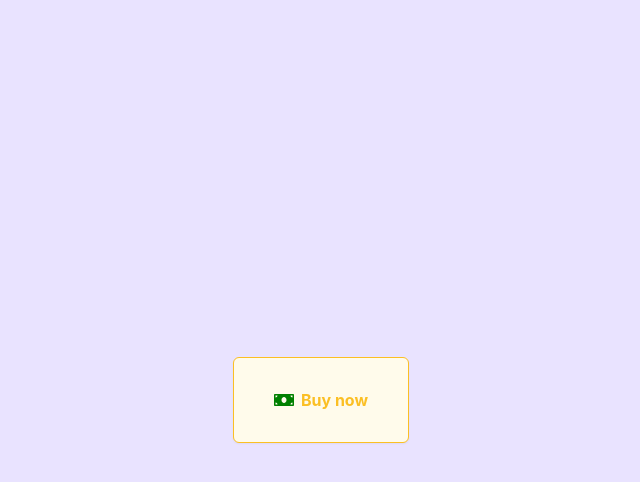
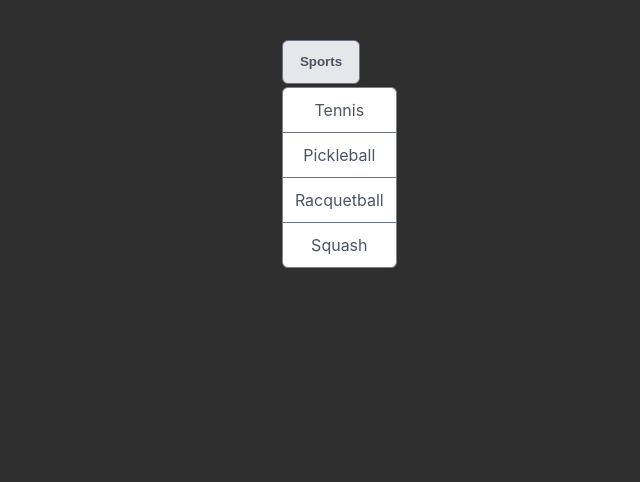
Before and after one commit to Zahooruddin-dev/COMPONENT_REACT_PRACTICE, a React (Vite) app in the folder main/: page / in a window 1280 px wide. Shown: the top 482 px of the page, without its empty margins (319-959 px from the left). Built offline with nearby package versions, Linux system fonts and the light colour scheme.

Commit message:
Compound Components

```diff
--- a/main/src/App.css
+++ b/main/src/App.css
@@ -3,24 +3,20 @@
 }
 
 body {
+	background-color: #2f2f2f;
+	height: 100vh;
 	margin: 0;
 	padding: 0;
-	background-color: #e9e3ff;
-}
-
-main {
-	height: 100vh;
-	width: 100vw;
 	display: flex;
-	flex-direction: column;
 	justify-content: center;
-	align-items: center;
+	margin-top: 40px;
+	font-family: Inter;
 }
 
 button {
-	background-color: #e5e7eb;
-	color: #4b5563;
-	border: 1px solid #6b7280;
+	background-color: #E5E7EB;
+	color: #4B5563;
+	border: 1px solid #6B7280;
 	box-shadow: 0px 1px 2px rgba(0, 0, 0, 0.05);
 	cursor: pointer;
 	font-weight: 700;
@@ -31,11 +27,8 @@
 	align-items: center;
 }
 
-button > svg {
-	margin-right: 7px;
-	color: green;
-	height: 20px;
-	width: 20px;
+button:focus {
+	outline: none;
 }
 
 button.button-sm {
@@ -44,59 +37,61 @@
 }
 
 button.button-lg {
-	padding: 30px 40px;
+	padding: 13px 25px;
 }
 
-.green {
-	color: green;
+button.button-success {
+	color: #047857;
+	background-color: #ECFDF5;
+	border-color: #047857;
 }
-.success {
 
-	background: #ecfdf5;
-	border: 1px solid #047857;
-	box-shadow: 0px 1px 2px rgba(0, 0, 0, 0.05);
+button.button-warning {
+	color: #FBBF24;
+	background-color: #FFFBEB;
+	border-color: #FBBF24;
+}
+
+button.button-danger {
+	color: #F87171;
+	background-color: #FEF2F2;
+	border-color: #F87171;
+}
+
+.menu {
+	position: relative;
+	display: inline-block;
+}
+
+.menu-button {
+	background-color: white;
+}
+
+.menu-dropdown {
+	position: absolute;
+	left: 0;
+	margin-top: 3px;
+	background-color: white;
+	border: 1px solid gray;
 	border-radius: 6px;
-	font-family: 'Inter';
-	font-style: normal;
-	font-weight: 700;
-	font-size: 16px;
-	line-height: 24px;
+	background-color: white;
+}
 
-	color: #047857;
+.menu-item {
+	color: #4B5563;
+	padding: .75rem;
+	cursor: pointer;
+	min-width: 100px;
+	display: flex;
+	justify-content: center;
+	align-items: center;
+	user-select: none;
+}
 
+.menu-item:hover {
+	background-color: whitesmoke;
+}
 
+.menu-item:not(:last-child) {
+	border-bottom: 1px solid #6B7280;
 }
-.warning{
-
-background: #FFFBEB;
-border: 1px solid #FBBF24;
-/* shadow/sm */
-box-shadow: 0px 1px 2px rgba(0, 0, 0, 0.05);
-border-radius: 6px;
-
-font-family: 'Inter';
-font-style: normal;
-font-weight: 700;
-font-size: 16px;
-line-height: 24px;
-
-color: #FBBF24;
-
-
-}
-.danger{
-
-
-
-background: #FEF2F2;
-border: 1px solid #F87171;
-box-shadow: 0px 1px 2px rgba(0, 0, 0, 0.05);
-border-radius: 6px;
-font-family: 'Inter';
-font-style: normal;
-font-weight: 700;
-font-size: 16px;
-line-height: 24px;
-color: #F87171;
-
-}
--- a/main/src/App.jsx
+++ b/main/src/App.jsx
@@ -2,21 +2,35 @@
 import reactLogo from './assets/react.svg'
 import viteLogo from '/vite.svg'
 import './App.css'
-import Button from './components/button'
 import { FaAlignLeft, FaMoneyBill } from "react-icons/fa";
+import Menu from "./Menu/Menu"
+
+/**
+ * Challenge:
+ * 1. Convert the Menu component to use props.children
+ *    instead of taking an `items` prop. (We'll update
+ *    the MenuButton and MenuDropdown components later.)
+ *    See note inside the Menu.js file for more info
+ *
+ * 2. import MenuButton and MenuDropdown into THIS file
+ *    and render them as children of the Menu component.
+ *    Remember to pass the buttonText and items array to
+ *    the components that need those props to function.
+ *    (We'll also be updating that soon!)
+ *
+ * NOTE: The functionality of the menu will be broken after
+ * these changes, but that's okay! As such, don't worry
+ * about moving the state or toggle function from the Menu;
+ * there's more we need to learn before we can do that.
+ */
 function App() {
   return (
-    <main>
-      <Button
-      size='lg'
-      variant='warning'
-      className="green"
-      >
-      <FaMoneyBill/>
-         Buy now
-         </Button>
-
-  </main>
+    <>
+    <Menu
+      buttonText="Sports"
+      items={["Tennis", "Pickleball", "Racquetball", "Squash"]}
+    />
+  </>
   )
 }
 
--- /dev/null
+++ b/main/src/Button/Button.jsx
@@ -0,0 +1,14 @@
+import React from "react"
+import classnames from "classnames"
+
+export default function Button({ children, className, size, variant, ...rest }) {
+    let sizeClass = size && `button-${size}`
+    let variantClass = variant && `button-${variant}`
+    const allClasses = classnames(sizeClass, variantClass, className)
+
+    return (
+        <button className={allClasses} {...rest}>
+            {children}
+        </button>
+    )
+}
--- /dev/null
+++ b/main/src/Menu/Menu.jsx
@@ -0,0 +1,33 @@
+import React from "react"
+import MenuButton from "./MenuButton"
+import MenuDropdown from "./MenuDropdown"
+
+export default function Menu({ buttonText = "Menu", items }) {
+    /**
+     * Note: leave the div className="menu" here and render
+     * the children inside that div. Notice this component will become
+     * significantly simpler by doing so 💡
+     *
+     * Also, notice our state will be broken after we make
+     * these changes - that's okay! We'll fix it soon. In the meantime,
+     * leave the useState() call and toggle() definitions alone. Your
+     * new version won't be using them, but we'll come back to them
+     * later.
+     */
+    const [open, setOpen] = React.useState(true)
+
+    function toggle() {
+        setOpen(prevOpen => !prevOpen)
+    }
+
+    return (
+        <div className="menu">
+            <MenuButton
+                buttonText={buttonText}
+                onClick={toggle}
+            />
+
+            {open && <MenuDropdown items={items} />}
+        </div>
+    )
+}
--- /dev/null
+++ b/main/src/Menu/MenuButton.jsx
@@ -0,0 +1,8 @@
+import React from "react"
+import Button from "../Button/Button"
+
+export default function MenuButton({ buttonText, onClick }) {
+    return (
+        <Button onClick={onClick}>{buttonText}</Button>
+    )
+}
--- /dev/null
+++ b/main/src/Menu/MenuDropdown.jsx
@@ -0,0 +1,18 @@
+import React from "react"
+
+export default function MenuDropdown({ items }) {
+    return (
+        <div className="menu-dropdown">
+            {items.map(
+                item => (
+                    <div
+                        className="menu-item"
+                        key={item}
+                    >
+                        {item}
+                    </div>
+                )
+            )}
+        </div>
+    )
+}
--- a/main/src/components/Button.jsx
+++ /dev/null
@@ -1,32 +0,0 @@
-import classNames from "classnames";
-export default function Button({variant,className, children, size, ...rest }) {
-	let sizeClass =size ? `button-${size}` : "";
-  let variants
-  if(variant ==='success'){
-    variants='success'
-  }
-  if(variant ==='warning'){
-    variants='warning'
-  }
-  if(variant ==='danger'){
-    variants='danger'
-  }
-  console.log(variants);
-
-    /**
-     * Challenge:
-     *
-     * Accept a `variant` prop and style the Button component
-     * accordingly. The values can be `success`, `warning`, or `danger`.
-     * Check the Figma design for the specific colors to be used for each
-     * variant.
-     */
-    const allClasses= classNames(sizeClass, className, variants)
-    console.log(allClasses);
-
-	return (
-    <button className={allClasses} {...rest}>
-			{children}
-		</button>
-	);
-}
```
